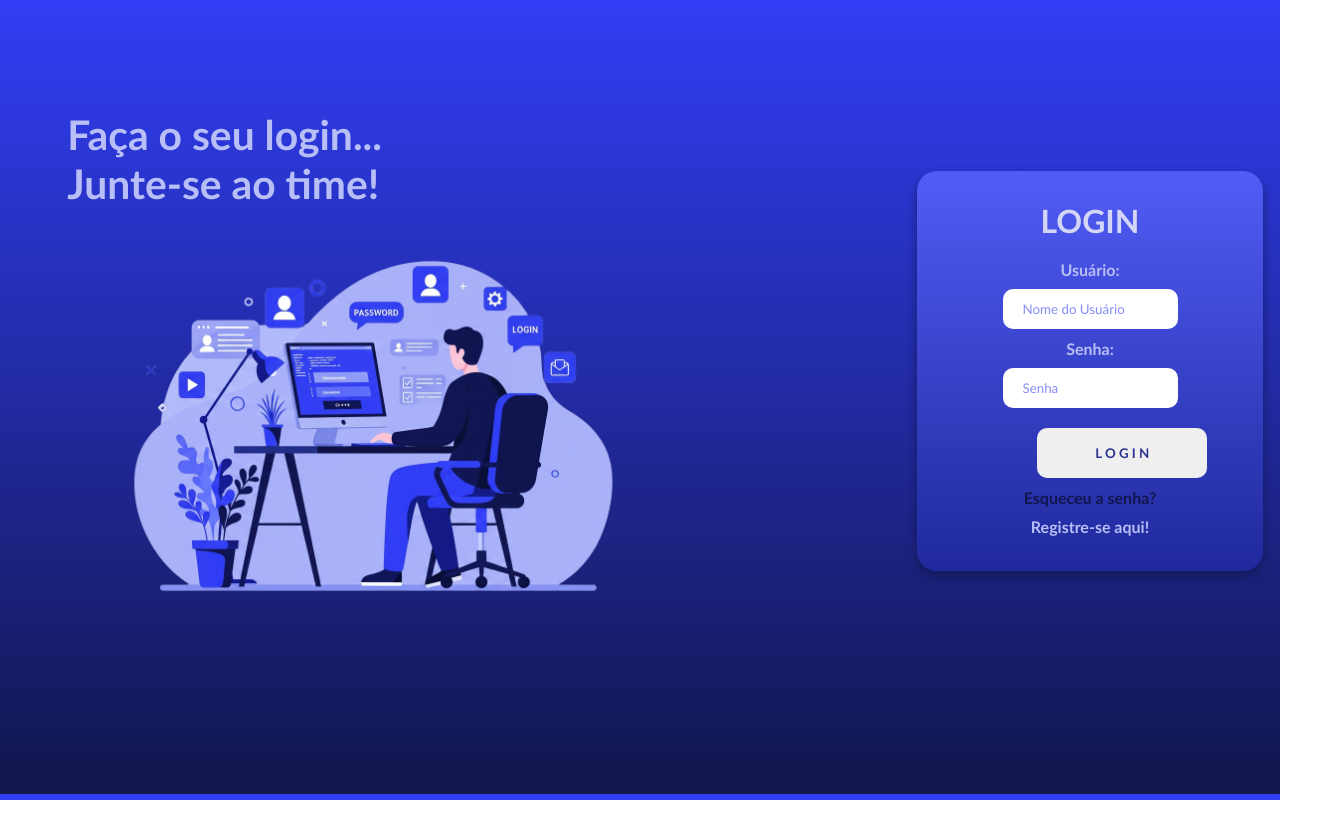
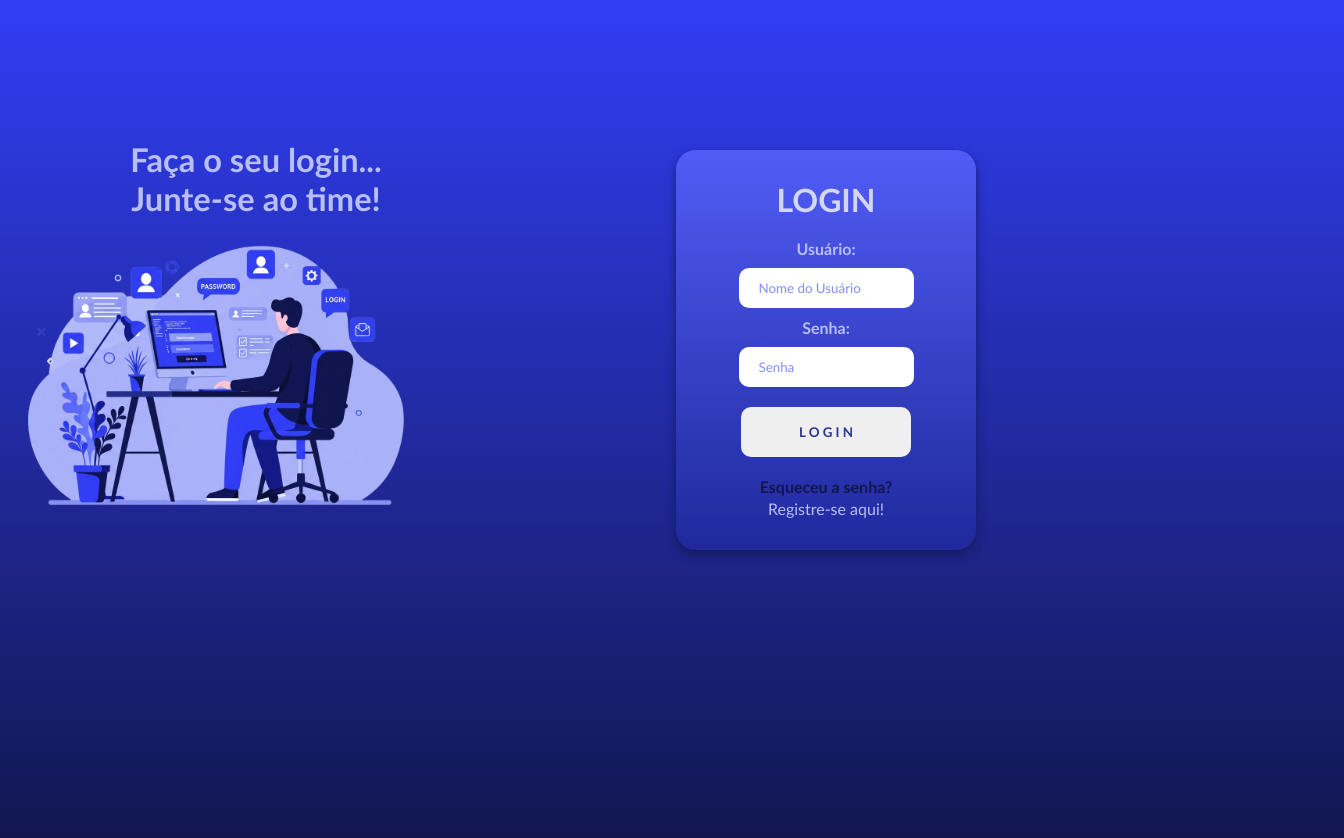
Before and after one commit to kaykyrodrigues/loginscreen, a plain HTML site: page index.html in a window 1280 px wide. Shown: the whole page, 1344 px wide, since content can reach past the window. Before the commit the page ends 800 px from the top, so only its background shows below. Drawn offline with Linux system fonts and the light colour scheme.

Commit message:
Encerrando a otimização responsiva com media querry

```diff
--- a/style/media-querry.css
+++ b/style/media-querry.css
@@ -1,8 +1,7 @@
 @charset "UTF-8";
 
-@media (max-width: 600px) {
+@media (max-width: 780px) {
     body {
-        background-image: linear-gradient(#313ef5, #11164c);
         height: 100vh;
         width: 100vw;
         overflow-x: hidden;
@@ -17,7 +16,6 @@
     header {
         display: block;
         height: 10px;
-        color: #b8bff6;
         margin-top: 30px;
 
         & h1,
@@ -54,7 +52,71 @@
         }
 
         & button {
-           margin: 10px 50px 10px 65px;
+            margin: 20px 50px 10px 65px;
+        }
+
+        & #esqSenha {
+            margin-left: 0px;
+        }
+
+        #regCadastro {
+            font-weight: lighter;
+            margin-top: -17px;
+            margin-left: 0px;
+        }
+
+        & #alertarLogin {
+            margin-left: 5px;
+        }
+    }
+}
+
+@media (min-width: 781px) and (max-width: 1300px) {
+    body {
+        height: 100vh;
+        width: 100vw;
+        overflow-x: hidden;
+        overflow-y: hidden;
+    }
+
+    header {
+        display: block;
+        height: 30px;
+        margin-top: 30px;
+
+        & h1,
+        h2 {
+
+            font-size: 1.2em;
+            font-weight: bolder;
+            text-align: center;
+        }
+    }
+
+
+
+    #sideA {
+        height: 100vh;
+        width: 50vw;
+
+        & img {
+            margin: 0;
+            width: 550px;
+        }
+    }
+
+    #sideB {
+        height: 100vh;
+        width: 60vw;
+    }
+
+    article {
+        margin: 90px 0 0 100px;
+        width: 300px;
+
+
+        & button {
+            margin: 20px 50px 10px 65px;
         }
 
         & #esqSenha {
@@ -72,6 +134,4 @@
         }
     }
 
-
-
 }
--- a/style/style.css
+++ b/style/style.css
@@ -33,8 +33,7 @@ img {
 
 article {
 
-    margin-top: 70px;
-    margin-left: 200px;
+    margin: 70px 0 0 200px;
     width: 27vw;
     height: 400px;
 
```
